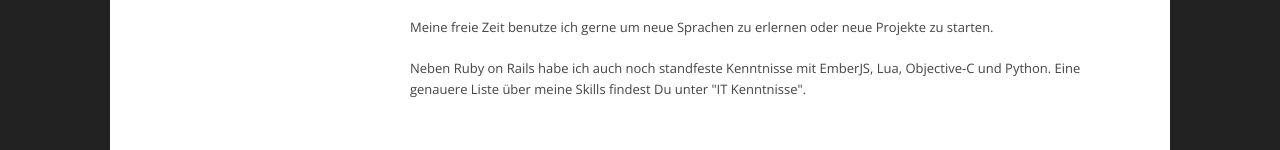
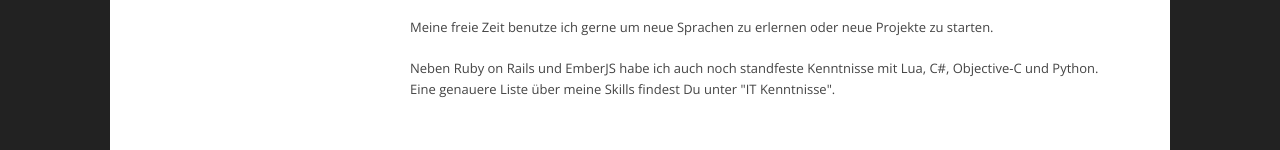
Before and after one commit to tzhbami7/Curriculum-Vitae, a plain HTML site: page index.html in a window 1280 px wide. Shown: the part 493-643 px from the top of the page. Drawn offline with nearby package versions, Linux system fonts and the light colour scheme.

Commit message:
Bump Intro

```diff
--- a/index.html
+++ b/index.html
@@ -86,7 +86,7 @@
           <div class="cv-item">
             <p>Mein Name ist Michi und ich bin 26 Jahre "jung". - hust -<br>Ich bin Programmierer aus Leidenschaft und habe mittlerweile knapp 6 Jahre Erfahrung mit Ruby on Rails.</p>
             <p>Meine freie Zeit benutze ich gerne um neue Sprachen zu erlernen oder neue Projekte zu starten.</p>
-            <p class="last">Neben Ruby on Rails habe ich auch noch standfeste Kenntnisse mit EmberJS, Lua, Objective-C und Python. Eine genauere Liste über meine Skills findest Du unter "IT Kenntnisse".</p>
+            <p class="last">Neben Ruby on Rails und EmberJS habe ich auch noch standfeste Kenntnisse mit Lua, C#, Objective-C und Python. Eine genauere Liste über meine Skills findest Du unter "IT Kenntnisse".</p>
           </div><!-- end .cv-item -->
         </div><!-- end .span9 -->
       </div><!-- end .cv-section -->
```
